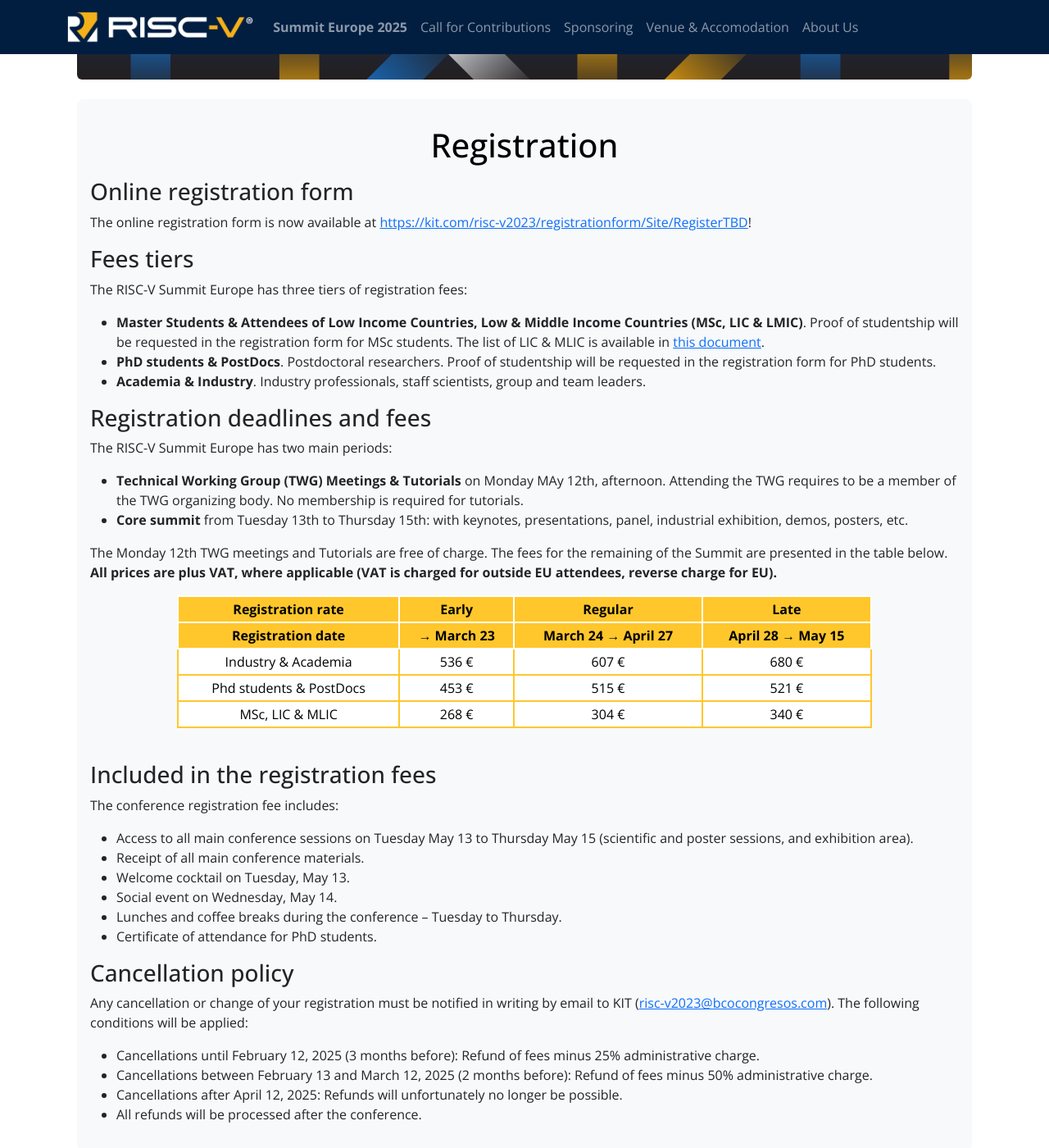
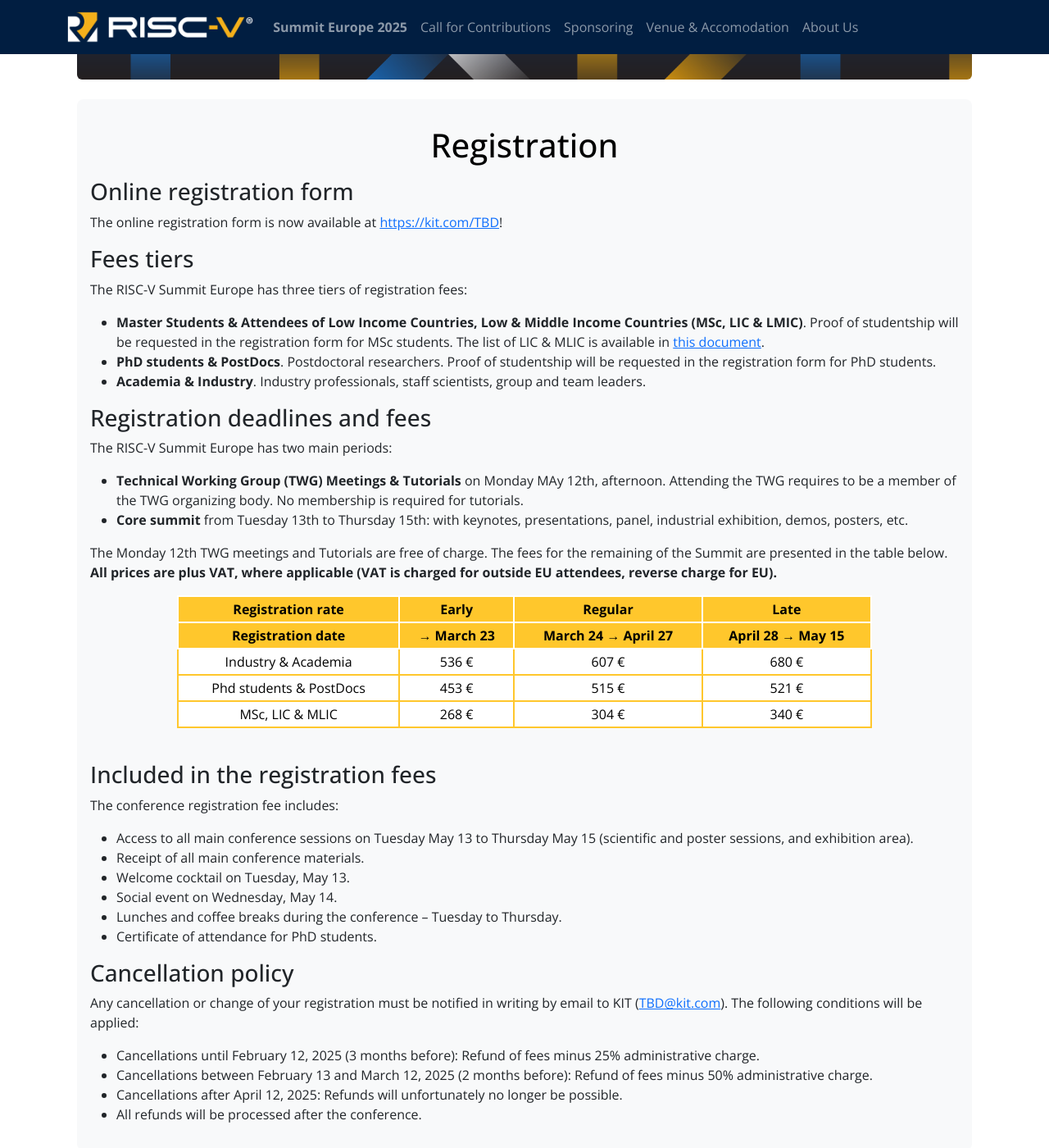
Before and after one commit to riscv-europe/summit-website-development, a Jekyll site: the page built from summit/2025/registration.md, in a window 1280 px wide and 1400 px high, scrolled down 411 px. Shown: the whole window at 82% size. Built offline with Jekyll 4.4.1, drawn with Linux system fonts in a browser that asks for light colours.

Commit message:
Fix: plut placeholders for registration URL and refund email.

```diff
--- a/summit/2025/registration.md
+++ b/summit/2025/registration.md
@@ -13,7 +13,7 @@
 
 ### Online registration form
 
-The online registration form is now available at <https://kit.com/risc-v2023/registrationform/Site/RegisterTBD>!
+The online registration form is now available at <https://kit.com/TBD>!
 
 ### Fees tiers
 
@@ -102,8 +102,7 @@
 ### Cancellation policy
 
 Any cancellation or change of your registration must be notified in
-writing by email to KIT
-([risc-v2023@bcocongresos.com](mailto:risc-v2023@bcocongresos.com)). The
+writing by email to KIT ([TBD@kit.com](mailto:TBD@kit.com)). The
 following conditions will be applied:
 
 - Cancellations until February 12, 2025 (3 months before): Refund of
```
